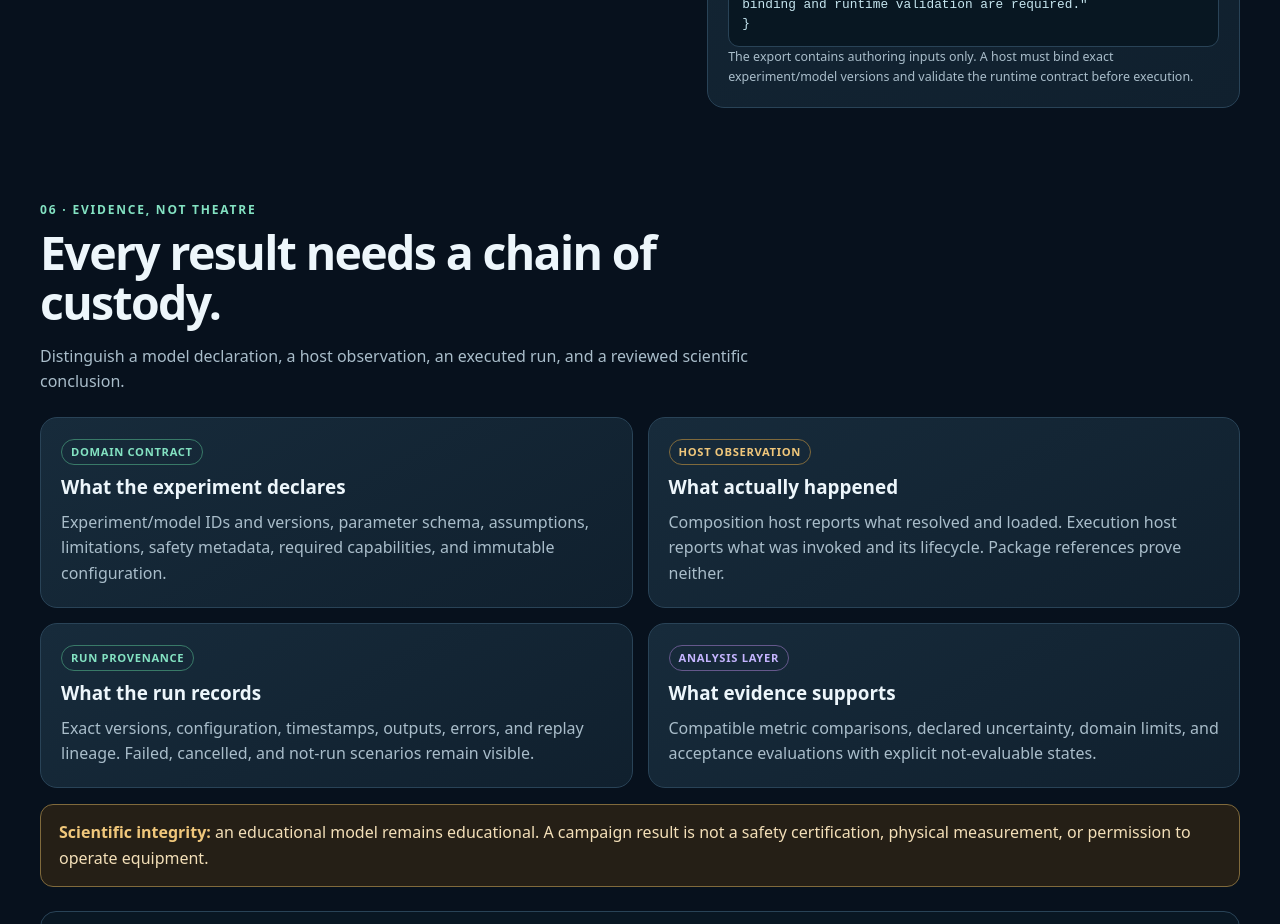
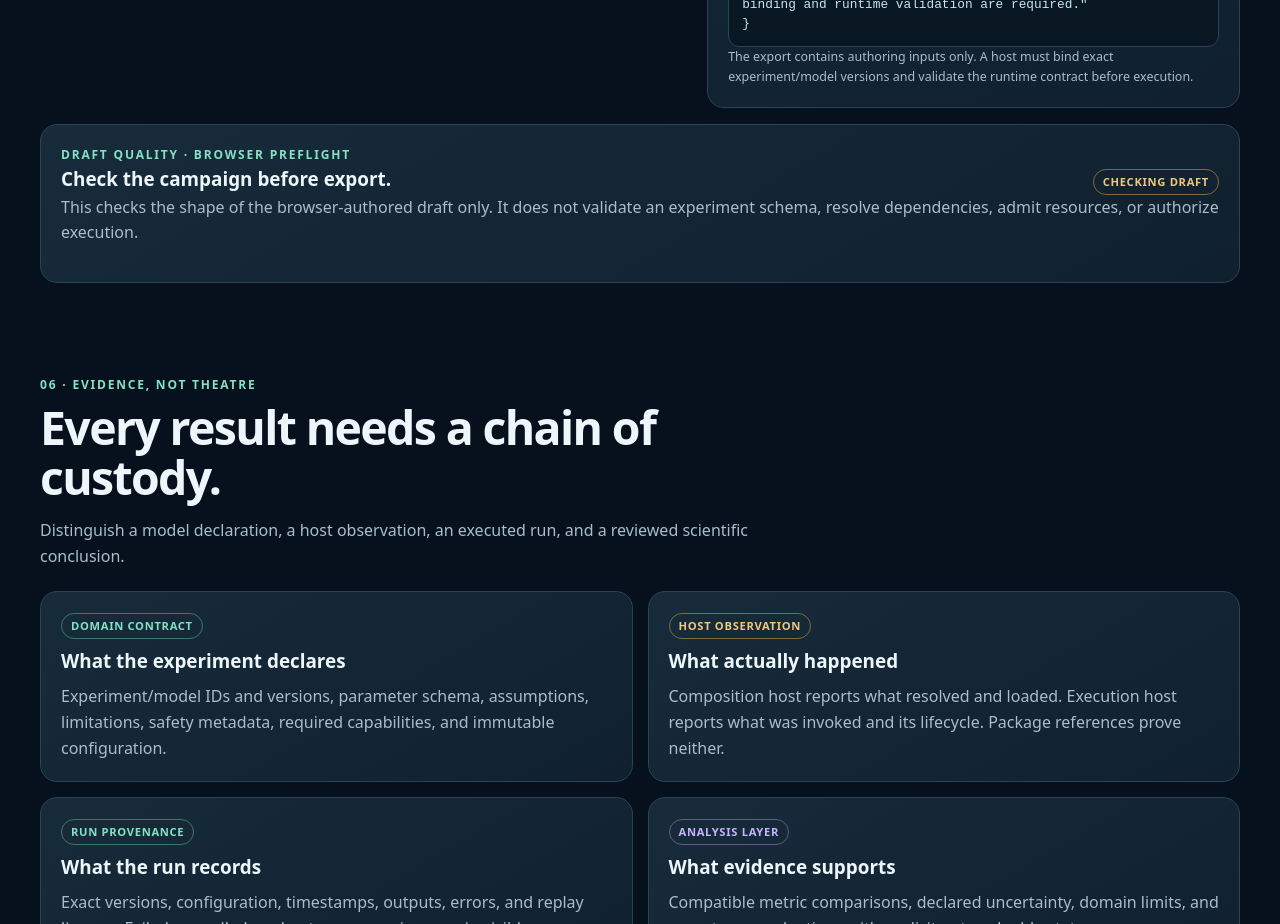
Before and after one commit to TrentBest/TheSingularityWorkshop.SingularityLaboratories, a plain HTML site: page docs/index.html in a window 1280 px wide. Shown: the part 8280-9204 px from the top of the page. Drawn offline with Linux system fonts and the light colour scheme.

Commit message:
Add campaign draft preflight checks

```diff
--- a/docs/index.html
+++ b/docs/index.html
@@ -108,7 +108,7 @@
 <div class="field"><label for="scenarioName">Scenario label</label><input id="scenarioName" value="Higher resistance"></div>
 </div><div class="actions"><button class="primary" id="add">Add scenario</button><button id="reset">Reset scenarios</button></div><div class="scenario-list" id="list" aria-live="polite"></div><div class="actions"><button class="primary" id="export">Export campaign JSON</button><button id="previewButton">Preview definition</button></div></div>
 <aside class="card"><div class="tag">Campaign envelope</div><div class="metric"><b>Baseline</b><span id="baselineSummary">10 ohm</span></div><div class="metric"><b>Scenarios</b><span id="count">1</span></div><div class="metric"><b>Execution</b><span>Not dispatched</span></div><div class="metric"><b>Scientific result</b><span>Not evaluated</span></div><h3 style="margin-top:18px">Definition preview</h3><div class="output"><pre id="preview"></pre></div><p class="small">The export contains authoring inputs only. A host must bind exact experiment/model versions and validate the runtime contract before execution.</p></aside>
-</div></section>
+</div><div class="card" id="campaign-preflight" style="margin-top:16px"><div class="interior-heading"><div><div class="tag">Draft quality · Browser preflight</div><h3>Check the campaign before export.</h3></div><span class="status spec" id="preflightStatus">Checking draft</span></div><p class="muted">This checks the shape of the browser-authored draft only. It does not validate an experiment schema, resolve dependencies, admit resources, or authorize execution.</p><ul id="preflightList" style="display:grid;gap:7px;padding-left:20px;margin-bottom:0" aria-live="polite"></ul></div></section>
 <section class="wrap reveal" id="evidence"><div class="section-head"><div class="eyebrow">06 · Evidence, not theatre</div><h2>Every result needs a chain of custody.</h2><p>Distinguish a model declaration, a host observation, an executed run, and a reviewed scientific conclusion.</p></div><div class="grid two">
 <article class="card"><span class="status live">Domain contract</span><h3>What the experiment declares</h3><p>Experiment/model IDs and versions, parameter schema, assumptions, limitations, safety metadata, required capabilities, and immutable configuration.</p></article>
 <article class="card"><span class="status spec">Host observation</span><h3>What actually happened</h3><p>Composition host reports what resolved and loaded. Execution host reports what was invoked and its lifecycle. Package references prove neither.</p></article>
```
